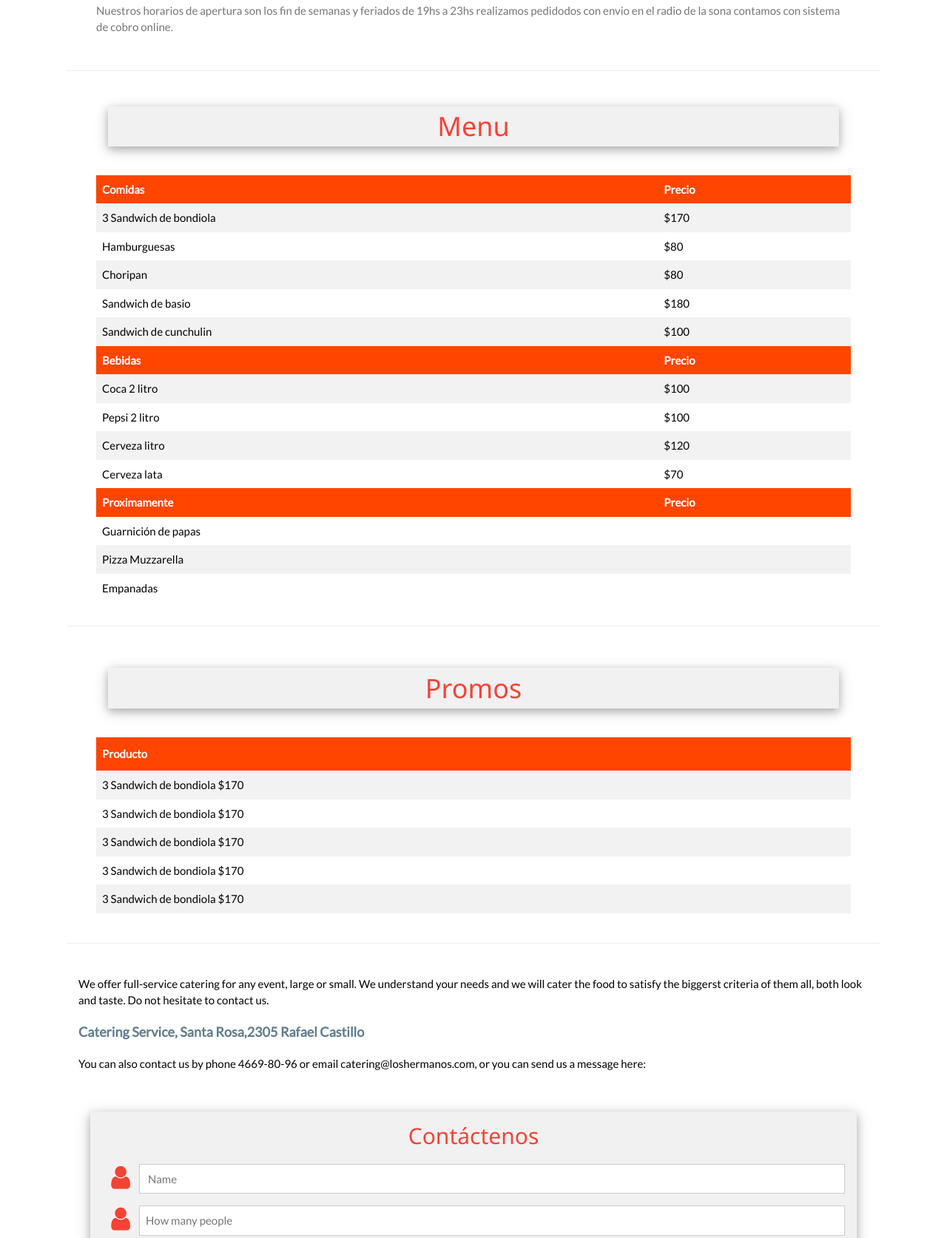
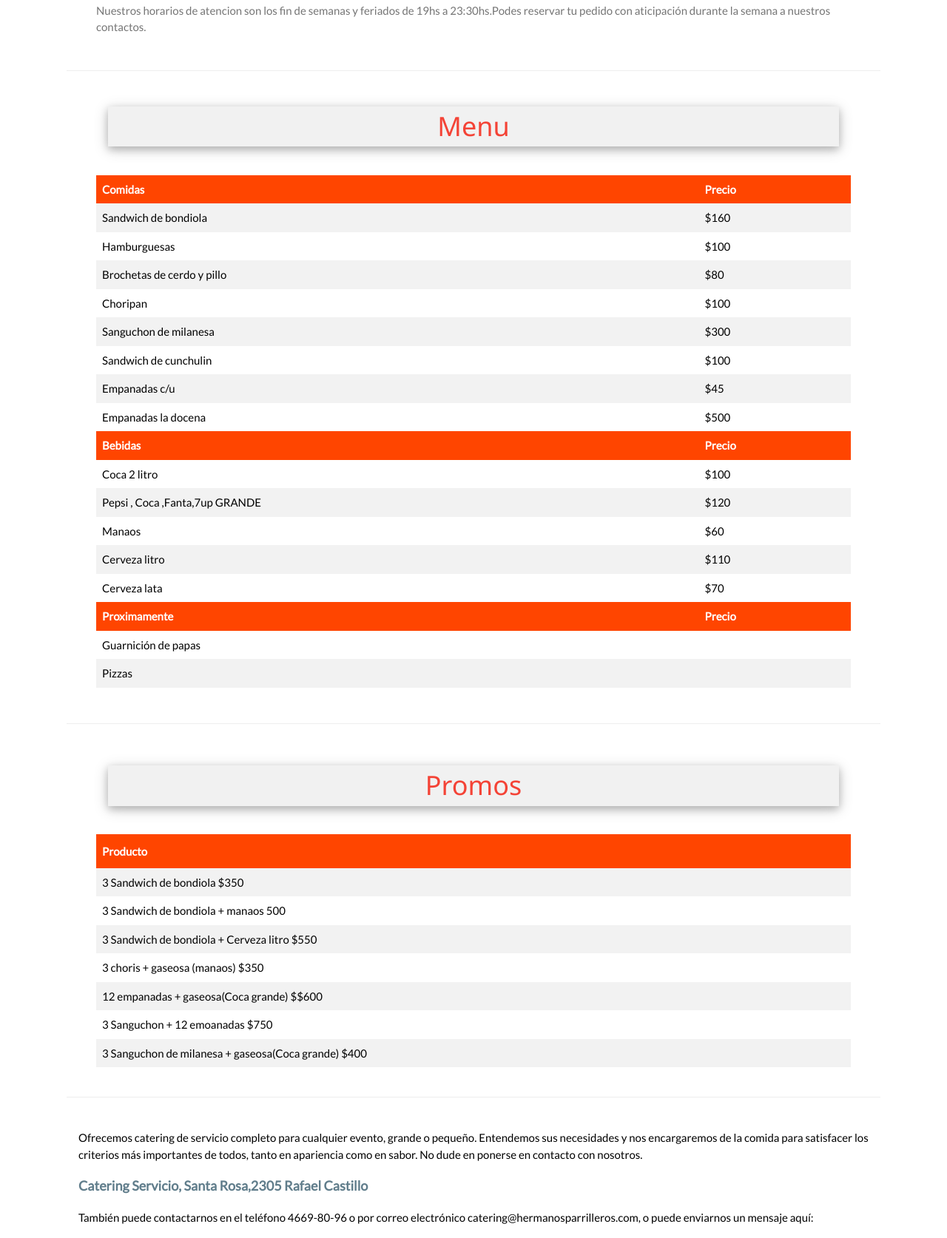
Before and after one commit to cristianmedina23/hermanosparrilleros, a plain HTML site: page index.html in a window 1280 px wide. Shown: the part 1217-2891 px from the top of the page at 74% size. Drawn offline with nearby package versions, Linux system fonts and the light colour scheme.

Commit message:
segundo comin

```diff
--- a/index.html
+++ b/index.html
@@ -125,8 +125,8 @@ body {font-family: "Lato", sans-serif}
     <div class="w3-col l12 m6 w3-padding-large">
       <h1 class="w3-center w3-container w3-card-4 w3-light-grey w3-text-red w3-margin">Nosotros</h1><br>
 
-      <p >Hermanos parrilleros es un emprendimiento familiar realizado en 2019 ubicada en el conurvano oeste en la sona de Rafael Castillo Nos enfocamos al servicio de comidada rapida. <span class="w3-tag w3-light-grey"></span> </p>
-      <p class="w3-text-grey w3-hide-medium">Nuestros horarios de apertura son los fin de semanas y feriados de 19hs a 23hs realizamos pedidodos con envio en el radio de la sona contamos con sistema de cobro online. </p>
+      <p >Hermanos parrilleros es un emprendimiento familiar realizado en 2019 ubicada  en la sona de Rafael Castillo .Nos enfocamos al servicio de comidada rapida. <span class="w3-tag w3-light-grey"></span> </p>
+      <p class="w3-text-grey w3-hide-medium">Nuestros horarios de atencion son los fin de semanas y feriados de 19hs a 23:30hs.Podes reservar tu pedido con aticipación durante la semana a nuestros contactos.</p>
     </div>
   </div>
 
@@ -164,24 +164,36 @@ th {
     <th>Precio</th>
   </tr>
   <tr>
-    <td>3 Sandwich de bondiola</td>
-    <td>$170</td>
+    <td>Sandwich de bondiola</td>
+    <td>$160</td>
   </tr>
   <tr>
     <td>Hamburguesas</td>
+    <td>$100</td>
+  </tr>
+   <tr>
+    <td>Brochetas de cerdo y pillo</td>
     <td>$80</td>
   </tr>
   <tr>
     <td> Choripan</td>
-    <td>$80</td>
+    <td>$100</td>
   </tr>
   <tr>
-    <td>Sandwich de basio</td>
-    <td>$180</td>
+    <td>Sanguchon de milanesa </td>
+    <td>$300</td>
 </tr>
   <tr>
     <td>Sandwich de cunchulin</td>
     <td>$100</td>
+</tr>
+     <tr>
+    <td>Empanadas c/u</td>
+    <td>$45</td>
+</tr>
+     <tr>
+    <td>Empanadas la docena</td>
+    <td>$500</td>
 </tr>
     <tr>
     <th> <b>Bebidas</b></th>
@@ -193,12 +205,16 @@ th {
     <td>$100</td>
 </tr>
   <tr>
-    <td>Pepsi 2 litro</td>
-    <td>$100</td>
+    <td>Pepsi , Coca ,Fanta,7up GRANDE</td>
+    <td>$120</td>
+</tr>
+   <tr>
+    <td>Manaos</td>
+    <td>$60</td>
 </tr>
   <tr>
     <td>Cerveza litro</td>
-    <td>$120</td>
+    <td>$110</td>
 </tr>
   <tr>
     <td>Cerveza lata</td>
@@ -219,12 +235,12 @@ th {
 
 
   <tr>
-    <td>Pizza Muzzarella </td>
+    <td>Pizzas  </td>
     <td></td>
 </tr>
 
   <tr>
-    <td>Empanadas</td>
+    <td></td>
     <td></td>
 </tr>
 </table>
@@ -271,7 +287,7 @@ th {
     <th><i class="material-icons" style="position: relative; left: 40px;">&#xe547;</i></th>
   </tr>
   <tr>
-    <td>3 Sandwich de bondiola $170</td>
+    <td>3 Sandwich de bondiola $350</td>
     <td>
     <script src="https://www.mercadopago.com.ar/integrations/v1/web-payment-checkout.js"
  data-button-label="Comprar" data-preference-id="355770895-b87e8b9a-f8aa-40ae-9d73-932" >
@@ -280,7 +296,7 @@ th {
 
   </tr>
     <tr>
-    <td>3 Sandwich de bondiola $170</td>
+    <td>3 Sandwich de bondiola + manaos 500</td>
     <td>
     <script src="https://www.mercadopago.com.ar/integrations/v1/web-payment-checkout.js"
  data-button-label="Comprar" data-preference-id="355770895-b87e8b9a-f8aa-40ae-9d73-932" >
@@ -289,7 +305,7 @@ th {
 
   </tr>
     <tr>
-    <td>3 Sandwich de bondiola $170</td>
+    <td>3 Sandwich de bondiola + Cerveza litro $550</td>
     <td>
     <script src="https://www.mercadopago.com.ar/integrations/v1/web-payment-checkout.js"
  data-button-label="Comprar" data-preference-id="355770895-b87e8b9a-f8aa-40ae-9d73-932" >
@@ -298,7 +314,7 @@ th {
 
   </tr>
     <tr>
-    <td>3 Sandwich de bondiola $170</td>
+    <td>3 choris + gaseosa (manaos) $350</td>
     <td>
     <script src="https://www.mercadopago.com.ar/integrations/v1/web-payment-checkout.js"
  data-button-label="Comprar" data-preference-id="355770895-b87e8b9a-f8aa-40ae-9d73-932" >
@@ -307,7 +323,25 @@ th {
 
   </tr>
     <tr>
-    <td>3 Sandwich de bondiola $170</td>
+    <td>12 empanadas + gaseosa(Coca grande) $$600</td>
+    <td>
+    <script src="https://www.mercadopago.com.ar/integrations/v1/web-payment-checkout.js"
+ data-button-label="Comprar" data-preference-id="355770895-b87e8b9a-f8aa-40ae-9d73-932" >
+
+</script></td>
+
+  </tr>
+    <tr>
+    <td>3 Sanguchon + 12 emoanadas $750</td>
+    <td>
+    <script src="https://www.mercadopago.com.ar/integrations/v1/web-payment-checkout.js"
+ data-button-label="Comprar" data-preference-id="355770895-b87e8b9a-f8aa-40ae-9d73-932" >
+
+</script></td>
+
+  </tr>
+    <tr>
+    <td>3 Sanguchon de milanesa + gaseosa(Coca grande) $400</td>
     <td>
     <script src="https://www.mercadopago.com.ar/integrations/v1/web-payment-checkout.js"
  data-button-label="Comprar" data-preference-id="355770895-b87e8b9a-f8aa-40ae-9d73-932" >
@@ -332,9 +366,11 @@ th {
 
   <div class="w3-container w3-padding  " id="contact">
 
-    <p>We offer full-service catering for any event, large or small. We understand your needs and we will cater the food to satisfy the biggerst criteria of them all, both look and taste. Do not hesitate to contact us.</p>
-    <p class="w3-text-blue-grey w3-large"><b>Catering Service, Santa Rosa,2305 Rafael Castillo</b></p>
-    <p>You can also contact us by phone 4669-80-96 or email catering@loshermanos.com, or you can send us a message here:</p>
+    <p>
+Ofrecemos catering de servicio completo para cualquier evento, grande o pequeño. Entendemos sus necesidades y nos encargaremos de la comida para satisfacer los criterios más importantes de todos, tanto en apariencia como en sabor. No dude en ponerse en contacto con nosotros.</p>
+    <p class="w3-text-blue-grey w3-large"><b>Catering Servicio, Santa Rosa,2305 Rafael Castillo</b></p>
+    <p>
+También puede contactarnos en el teléfono 4669-80-96 o por correo electrónico catering@hermanosparrilleros.com, o puede enviarnos un mensaje aquí:</p>
     <br>
 <div class="w3-row w3-center ">
 <form action="/action_page.php" class="w3-container w3-card-4 w3-light-grey w3-text-red w3-margin  ">
@@ -344,14 +380,14 @@ th {
 <div class="w3-row w3-section">
   <div class="w3-col" style="width:50px"><i class="w3-xxlarge fa fa-user"></i></div>
     <div class="w3-rest">
-      <input class="w3-input w3-border" name="first" type="text" placeholder=" Name" 4equired name="Name">
+      <input class="w3-input w3-border" name="first" type="text" placeholder=" Nombre" 4equired name="Name">
     </div>
 </div>
 
 <div class="w3-row w3-section">
   <div class="w3-col" style="width:50px"><i class="w3-xxlarge fa fa-user"></i></div>
     <div class="w3-rest">
-      <input class="w3-input w3-border" name="last" type="number" placeholder="How many people" required name="People">
+      <input class="w3-input w3-border" name="last" type="number" placeholder="Cuantas personas" required name="People">
 
     </div>
 </div>
@@ -376,7 +412,7 @@ calendar"></i></div>
 <div class="w3-row w3-section">
   <div class="w3-col" style="width:50px"><i class="w3-xxlarge fa fa-phone"></i></div>
     <div class="w3-rest">
-      <input class="w3-input w3-border" name="phone" type="phone" placeholder="Phone"required name="Phone">
+      <input class="w3-input w3-border" name="phone" type="phone" placeholder="Telefono"required name="Phone">
     </div>
 </div>
 
@@ -384,7 +420,8 @@ calendar"></i></div>
 <div class="w3-row w3-section">
   <div class="w3-col" style="width:50px"><i class="w3-xxlarge fa fa-pencil"></i></div>
     <div class="w3-rest">
-      <input class="w3-input w3-border" name="message" type="text" placeholder="Message \ Special requirements">
+      <input class="w3-input w3-border" name="message" type="text" placeholder="
+Mensaje \ Requisitos especiales">
     </div>
 </div>
 
```
